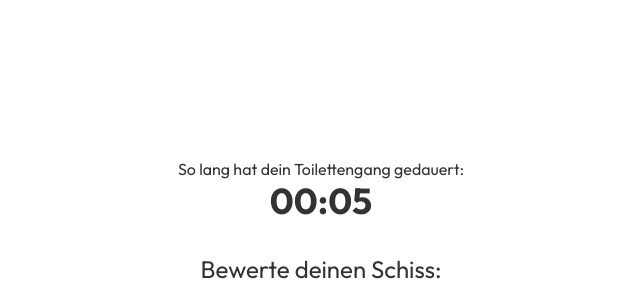
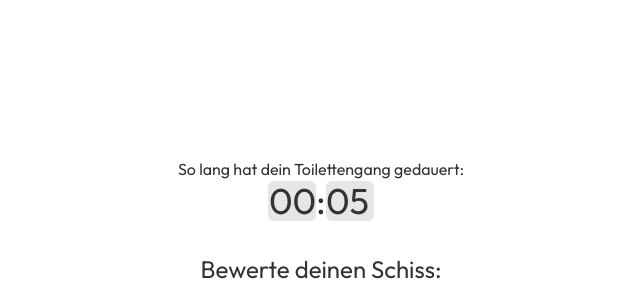
Before and after one commit to Cyklan/kacktimer, a Next.js app: page /timer in a window 1280 px wide. Both pictures are taken after a click on the button "SPEICHERN". Shown: the top 281 px of the page, without its empty margins (319-959 px from the left). Built offline with nearby package versions, Linux system fonts and the light colour scheme.

Commit message:
Manually edit time of poop

```diff
--- a/components/SavePoop.tsx
+++ b/components/SavePoop.tsx
@@ -1,7 +1,8 @@
+import { time } from "console";
 import cuid from "cuid";
 import dynamic from "next/dynamic";
 import { useRouter } from "next/router";
-import { FC, useContext, useState } from "react";
+import { FC, useContext, useEffect, useState } from "react";
 import toast from "react-hot-toast";
 import useLocalStorage from "../hooks/useLocalStorage";
 import LocalStorageKeys from "../model/LocalStorageKeys";
@@ -17,6 +18,10 @@ interface SavePoopProps {
 
 const SavePoop: FC<SavePoopProps> = ({ startTime, endTime, reset }) => {
 
+  const [timeEdited, setTimeEdited] = useState(false);
+  const [minutes, setMinutes] = useState(Math.floor((endTime - startTime) / 1000 / 60));
+  const [seconds, setSeconds] = useState(Math.floor((endTime - startTime) / 1000) % 60);
+  const [timeInMS, setTimeInMS] = useState(endTime - startTime);
   const [rating, setRating] = useState(2);
   const [consistency, setConsistency] = useState(50);
   const [goldenPoop, setGoldenPoop] = useState(false);
@@ -26,9 +31,9 @@ const SavePoop: FC<SavePoopProps> = ({ startTime, endTime, reset }) => {
   const online = useContext(OnlineContext);
   const router = useRouter();
 
-  const timeInMS = endTime - startTime;
-  const minutes = Math.floor(timeInMS / 1000 / 60);
-  const seconds = Math.floor(timeInMS / 1000 % 60);
+  useEffect(() => {
+    setTimeInMS(seconds * 1000 + minutes * 1000 * 60);
+  }, [minutes, seconds]);
 
   return (
     <div
@@ -36,7 +41,38 @@ const SavePoop: FC<SavePoopProps> = ({ startTime, endTime, reset }) => {
     >
       <div className="text-center flex flex-col items-center p-4 h-fit w-5/6 ">
         So lang hat dein Toilettengang gedauert:
-        <span className="text-4xl font-bold">{minutes.toString().padStart(2, "0")}:{seconds.toString().padStart(2, "0")}</span>
+        <div className="flex justify-center">
+          <input type="number" className="text-4xl text-right w-12 bg-base-200 active:border-blue-600 border-base-200 rounded-md" value={!timeEdited ? minutes.toString().padStart(2, "0") : minutes} onChange={(e) => {
+            if (e.target.value.match((/^[0-9]{0,2}$/))) {
+              setTimeEdited(true);
+              if (e.target.value === "") {
+                setMinutes(NaN);
+                return;
+              }
+              if (e.target.valueAsNumber > 59) {
+                setMinutes(59);
+                return;
+              }
+              setMinutes(parseInt(e.target.value));
+            }
+          }} />
+          <span className="text-4xl">:</span>
+          <input type="number" className="text-4xl w-12 bg-base-200 active:border-blue-600 border-base-200 rounded-md" value={!timeEdited ? seconds.toString().padStart(2, "0") : seconds} onChange={(e) => {
+            if (e.target.value.match((/^[0-9]{0,2}$/))) {
+              setTimeEdited(true);
+              if (e.target.value === "") {
+                setSeconds(NaN);
+                return;
+              }
+
+              if (e.target.valueAsNumber > 59) {
+                setSeconds(59);
+                return;
+              }
+              setSeconds(parseInt(e.target.value));
+            }
+          }} />
+        </div>
       </div>
       <div className="flex flex-col items-center p-4 h-fit space-y-6 w-5/6">
         <h3 className="text-2xl">Bewerte deinen Schiss:</h3>
@@ -82,7 +118,7 @@ const SavePoop: FC<SavePoopProps> = ({ startTime, endTime, reset }) => {
       </div>
       <div id="actions" className="flex justify-around w-full absolute bottom-8">
         <button
-          disabled={saving}
+          disabled={isNaN(seconds) || isNaN(minutes) || saving}
           onClick={() => {
             const poop: Poop = {
               id: cuid(),
@@ -92,7 +128,7 @@ const SavePoop: FC<SavePoopProps> = ({ startTime, endTime, reset }) => {
               rating,
               withPoop,
               timestamp: endTime,
-            timeInMS
+              timeInMS,
             };
 
             if (online) {
@@ -112,18 +148,18 @@ const SavePoop: FC<SavePoopProps> = ({ startTime, endTime, reset }) => {
               }).then(_ => {
                 poop.inDatabase = true;
                 setStoredPoops([...storedPoops, poop]);
-              router.push("/")
-              reset()
+                router.push("/");
+                reset();
               }), {
                 "error": "Speichern fehlgeschlagen",
                 "success": "Speichern erfolgreich",
                 loading: "Speichern..."
-            }).then(() => setSaving(false))
+              }).then(() => setSaving(false));
             } else {
               setStoredPoops([...storedPoops, poop]);
-            router.push("/")
+              router.push("/");
               toast.success("Speichern erfolgreich");
-            reset()
+              reset();
             }
           }} className="btn btn-primary w-4/6">Speichern</button>
       </div>
--- a/styles/globals.css
+++ b/styles/globals.css
@@ -9,3 +9,17 @@ body {
   font-family: "Outfit", -apple-system, BlinkMacSystemFont, Segoe UI, Roboto, Oxygen,
     Ubuntu, Cantarell, Fira Sans, Droid Sans, Helvetica Neue, sans-serif;
 }
+
+input[type="time"]::-webkit-clear-button {
+  display: none;
+}
+
+input[type="number"]::-webkit-inner-spin-button,
+input[type="number"]::-webkit-outer-spin-button {
+  -webkit-appearance: none;
+  margin: 0;
+}
+
+input[type="number"] {
+  -moz-appearance: textfield;
+}
```
Lines whose indentation alone changed are shown as unchanged.
